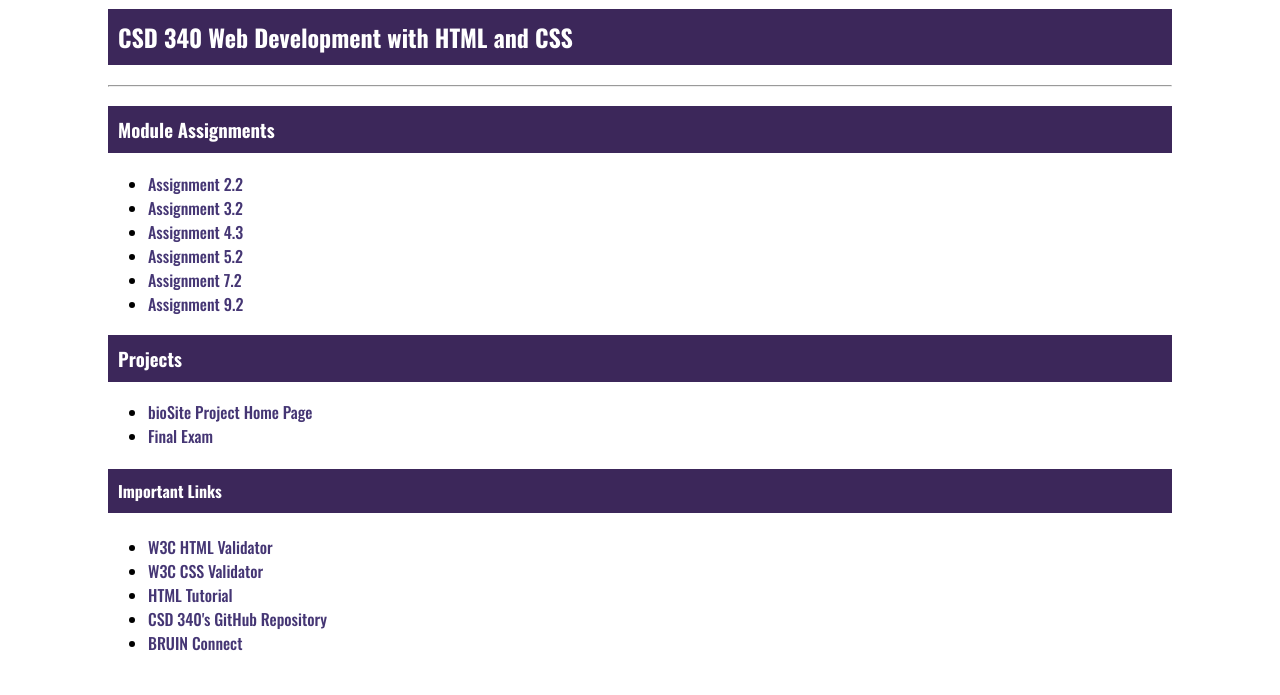
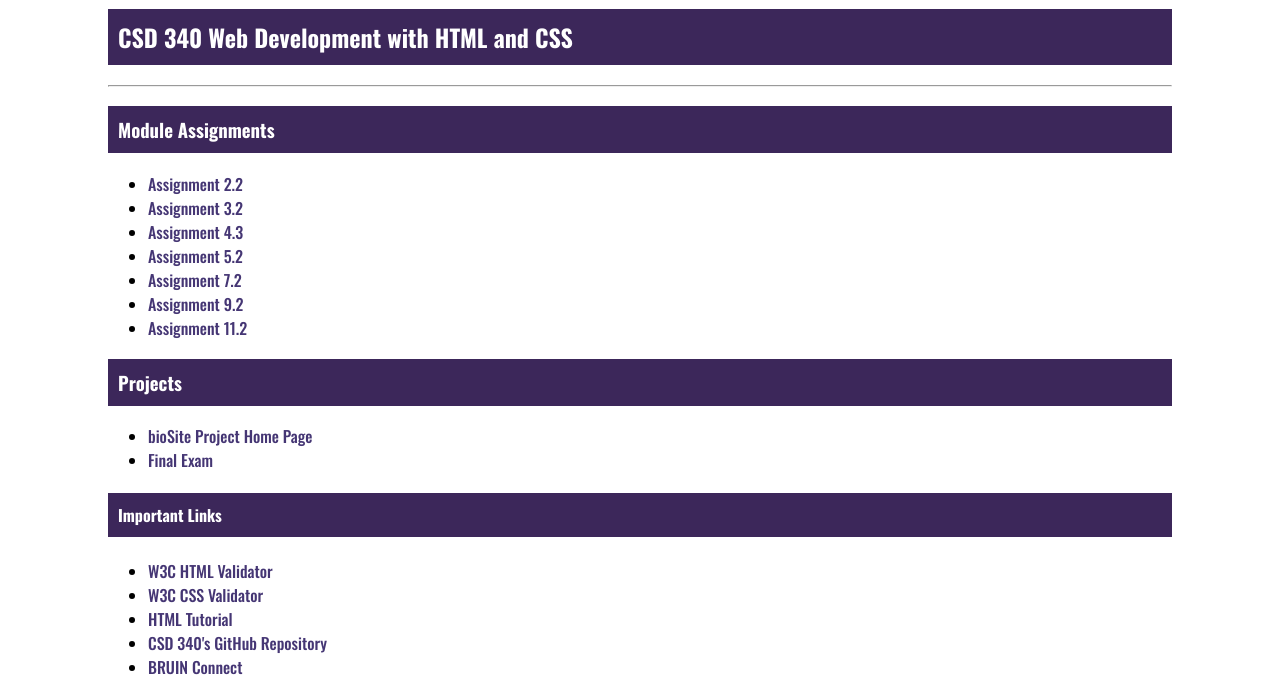
Before and after one commit to kaklein/csd-340, a plain HTML site: page index.html in a window 1280 px wide. Shown: the part 129-824 px from the top of the page. Before the commit the page ends 800 px from the top, so only its background shows below. Drawn offline with nearby package versions, Linux system fonts and the light colour scheme; a web font is replaced by a local one.

Commit message:
Add link to assignment 11.2

```diff
--- a/index.html
+++ b/index.html
@@ -24,6 +24,7 @@
             <li><a href="module-5/assignment-5.2/klein_EX4.html">Assignment 5.2</a></li>
             <li><a href="module-7/assignment-7.2/klein_EX5.html">Assignment 7.2</a></li>
             <li><a href="module-9/assignment-9.2/klein_EX6.html">Assignment 9.2</a></li>
+            <li><a href="module-11/assignment-11.2.html">Assignment 11.2</a></li>
         </ul>
 
         <h3>Projects</h3>
```
